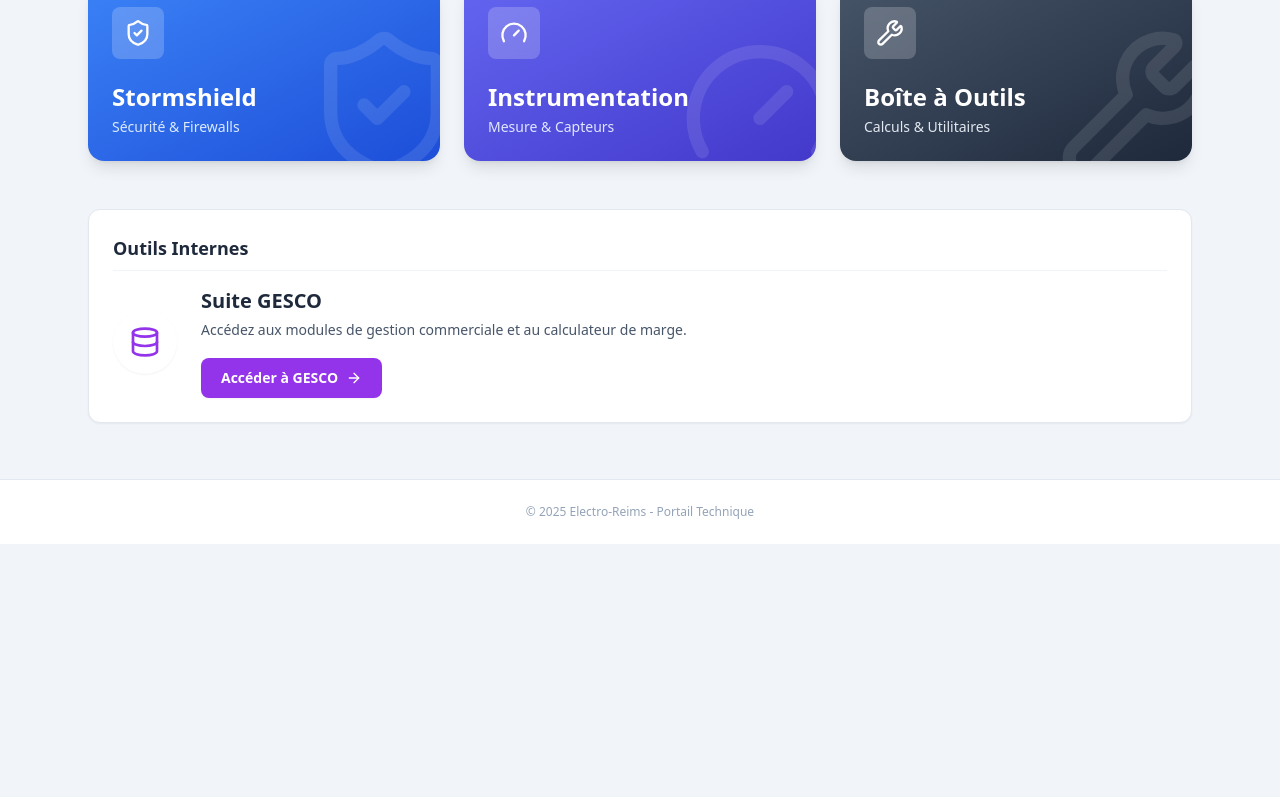
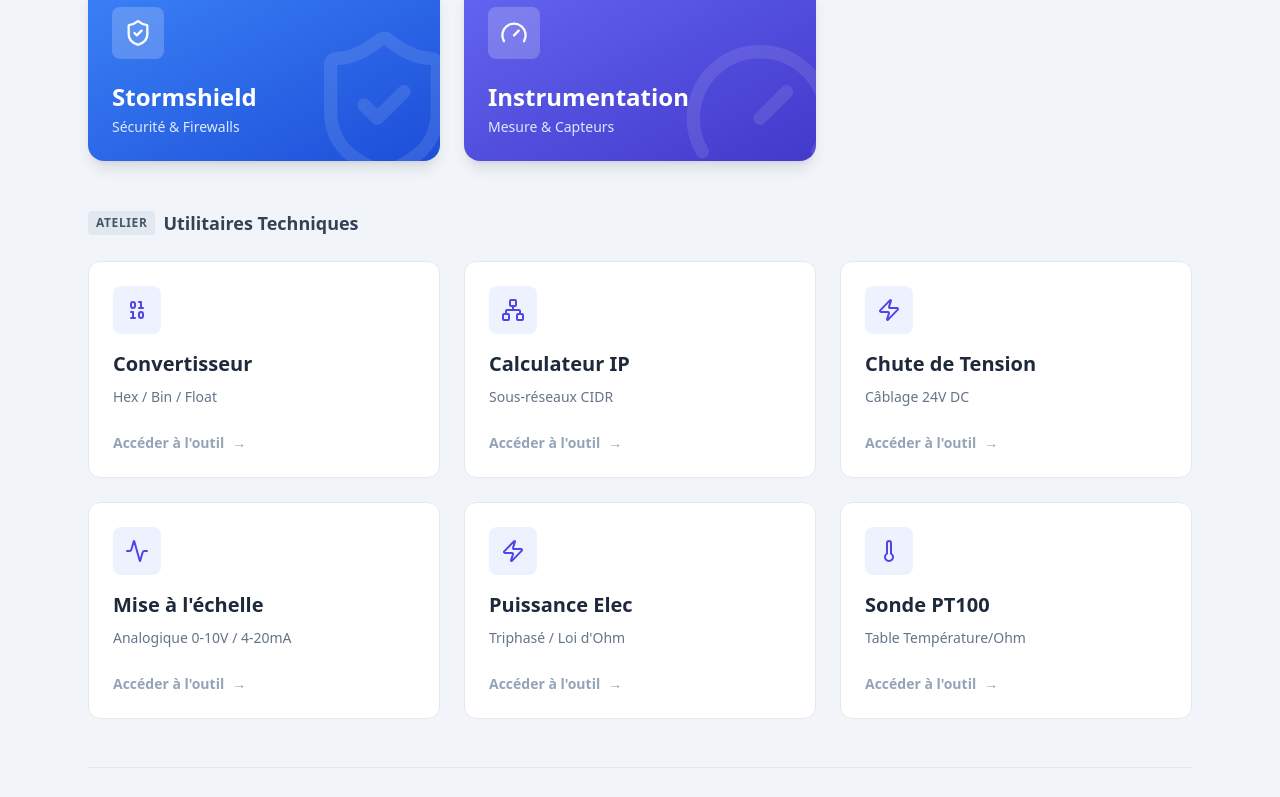
Before and after one commit to apetitpas-cpu/electro-reims-portail, a React (Vite) app: page / in a window 1280 px wide. Shown: the part 723-1520 px from the top of the page. Before the commit the page ends 1267 px from the top, so only its background shows below. Built offline with nearby package versions, Linux system fonts and the light colour scheme.

Commit message:
Suppression carte Boite à Outils des univers

```diff
--- a/src/Acceuil.jsx
+++ b/src/Acceuil.jsx
@@ -3,8 +3,8 @@ import { Link } from "react-router-dom";
 import {
   Zap, Network, Cpu, ShieldCheck, Database, Search, Activity,
   Terminal, Calculator, FileText, Lock, FileSpreadsheet, Star, ArrowRight, Binary,
-  Thermometer, ClipboardList, Gauge, Wrench
-} from "lucide-react"; // Vérifiez bien que 'Gauge' et 'ClipboardList' sont ici
+  Thermometer, ClipboardList, Gauge
+} from "lucide-react";
 import { PageContainer, BrandHeader, SectionCard, SectionTitle, ToolsGrid, ToolCard } from "./components/UI";
 
 const Acceuil = () => {
@@ -17,8 +17,8 @@ const Acceuil = () => {
     { title: "Générateur CLI", category: "Belden", type: "Outil", link: "/belden/cli", icon: Terminal },
     { title: "Simulateur NAT", category: "Etic", type: "Outil", link: "/etic/nat", icon: Network },
     { title: "Générateur Règles", category: "Stormshield", type: "Outil", link: "/stormshield/rules", icon: FileSpreadsheet },
-    { title: "Guide Choix Capteurs", category: "Instrumentation", type: "Outil", link: "/instrumentation/selection-guide", icon: ClipboardList }, // Ajout ici
-    // ... Ajoutez les autres outils si nécessaire
+    { title: "Guide Choix Capteurs", category: "Instrumentation", type: "Outil", link: "/instrumentation/selection-guide", icon: ClipboardList },
+    // ... Autres outils
   ];
 
   const filteredResources = allResources.filter(item =>
@@ -139,7 +139,6 @@ const Acceuil = () => {
                         textColor="text-blue-100"
                     />
 
-                    {/* NOUVELLE CARTE INSTRUMENTATION */}
                     <LargeCard
                         to="/instrumentation"
                         title="Instrumentation"
@@ -150,18 +149,25 @@ const Acceuil = () => {
                         textColor="text-indigo-100"
                     />
 
-                    <LargeCard
-                        to="#"
-                        title="Boîte à Outils"
-                        subtitle="Calculs & Utilitaires"
-                        icon={Wrench}
-                        fromColor="from-slate-600"
-                        toColor="to-slate-800"
-                        textColor="text-slate-200"
-                    />
+                    {/* La carte "Boîte à Outils" a été supprimée ici */}
 
                 </div>
             </div>
+
+            {/* SECTION BOITE A OUTILS (Déjà présente et indépendante) */}
+            <div>
+                <SectionTitle title="Utilitaires Techniques" badge="Atelier" />
+                <ToolsGrid>
+                    <ToolCard to="/toolbox/converter" title="Convertisseur" description="Hex / Bin / Float" icon={Binary} color="slate" />
+                    <ToolCard to="/toolbox/ip" title="Calculateur IP" description="Sous-réseaux CIDR" icon={Network} color="slate" />
+                    <ToolCard to="/toolbox/elec" title="Chute de Tension" description="Câblage 24V DC" icon={Zap} color="slate" />
+                    <ToolCard to="/toolbox/scaling" title="Mise à l'échelle" description="Analogique 0-10V / 4-20mA" icon={Activity} color="slate" />
+                    <ToolCard to="/toolbox/power" title="Puissance Elec" description="Triphasé / Loi d'Ohm" icon={Zap} color="slate" />
+                    <ToolCard to="/toolbox/pt100" title="Sonde PT100" description="Table Température/Ohm" icon={Thermometer} color="slate" />
+                </ToolsGrid>
+            </div>
+
+            <div className="w-full h-px bg-slate-200 dark:bg-slate-700"></div>
 
             {/* GESCO FULL WIDTH */}
             <SectionCard title="Outils Internes" className="bg-purple-50 dark:bg-slate-800/50 border-purple-100 dark:border-purple-900/30">
```
